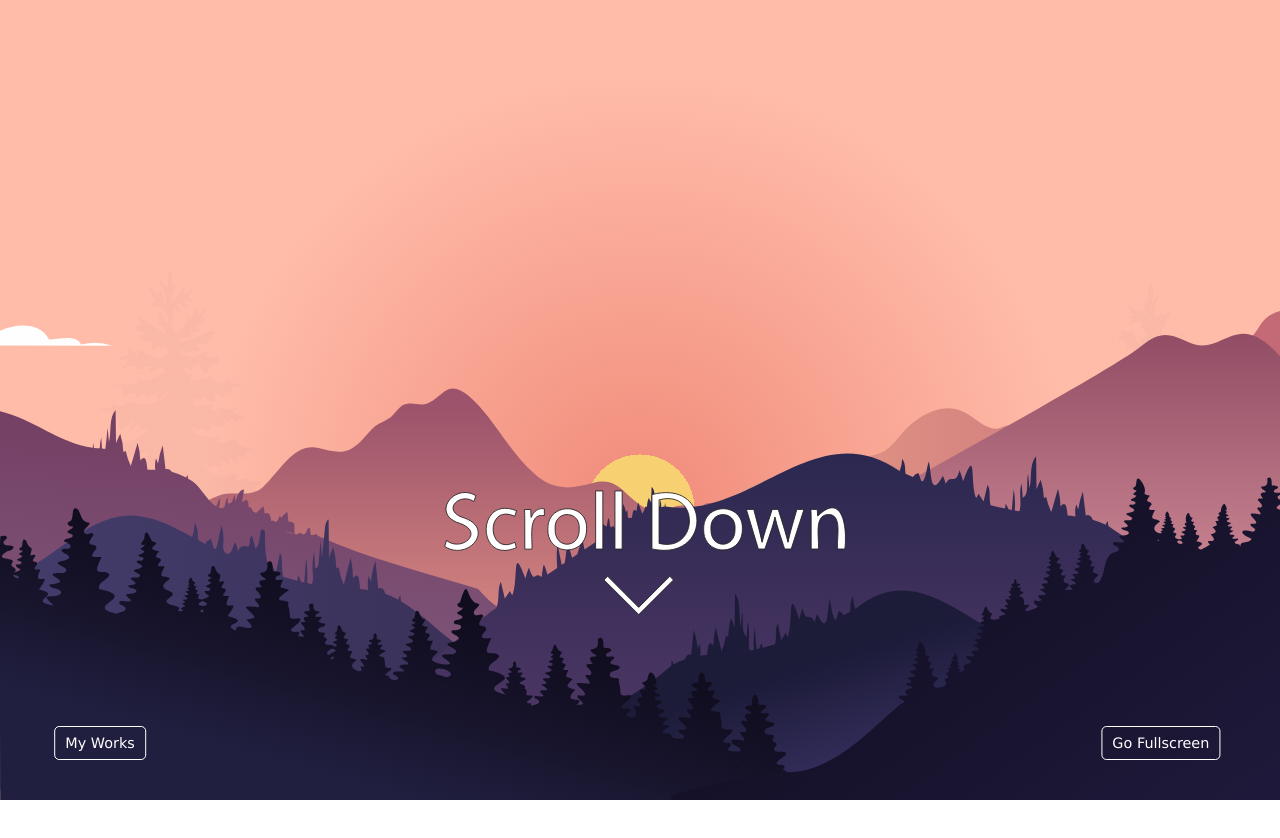
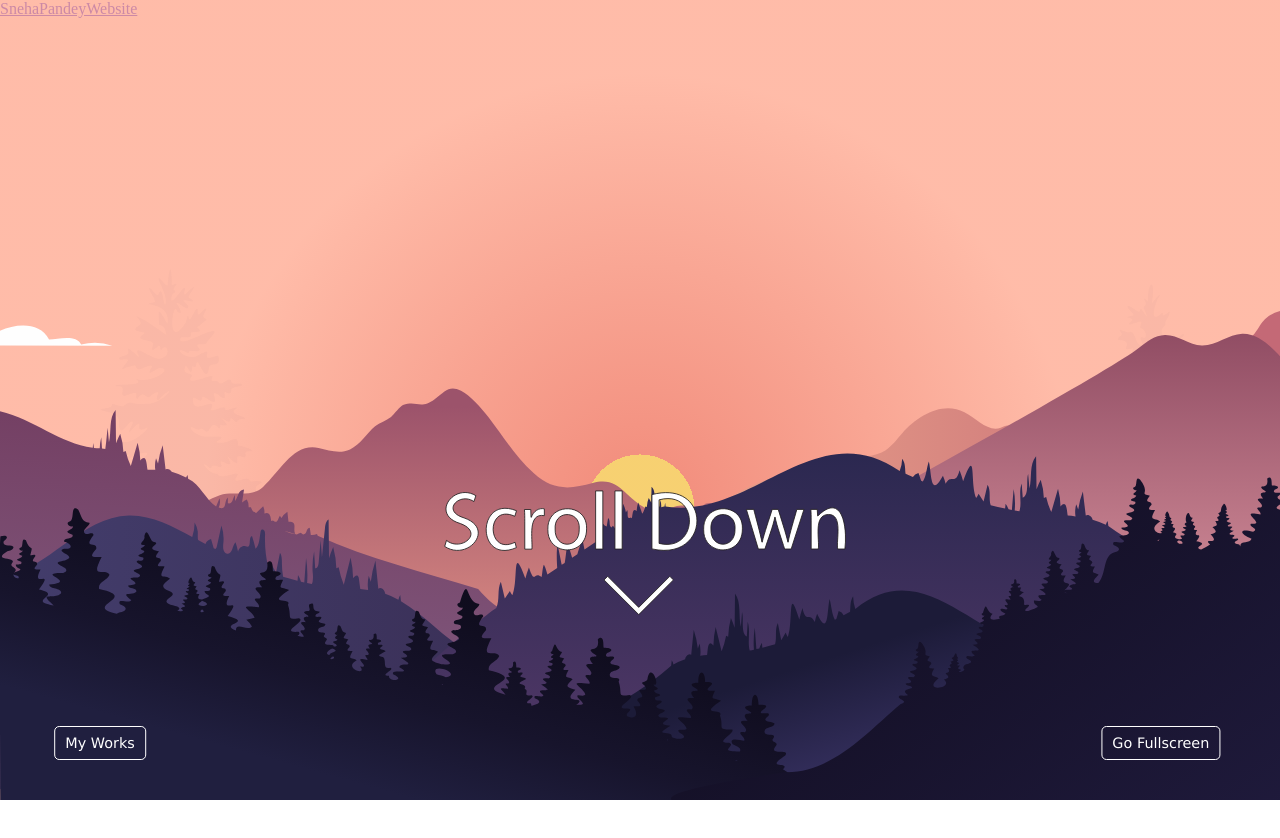
Before and after one commit to thetusharpandey/onepage, a plain HTML site: page index.html in a window 1280 px wide. Shown: the top 838 px of the page. Drawn offline with nearby package versions, Linux system fonts and the light colour scheme.

Commit message:
link input

```diff
--- a/index.html
+++ b/index.html
@@ -339,6 +339,6 @@
 <!-- partial -->
   <script src='https://cdnjs.cloudflare.com/ajax/libs/gsap/3.3.4/gsap.min.js'></script>
 <script src='https://cdnjs.cloudflare.com/ajax/libs/gsap/3.3.4/ScrollTrigger.min.js'></script><script  src="./script.js"></script>
-
+<a href="./upscHustle/index.html">SnehaPandeyWebsite</a>
 </body>
 </html>
```
Also changed, not shown: 2 other files.
